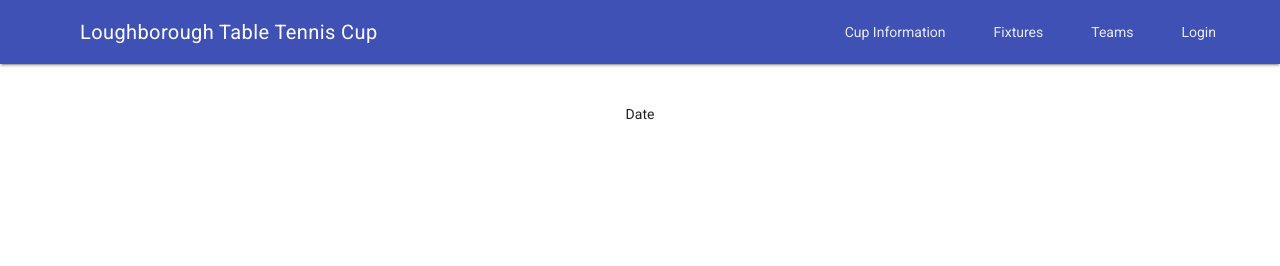
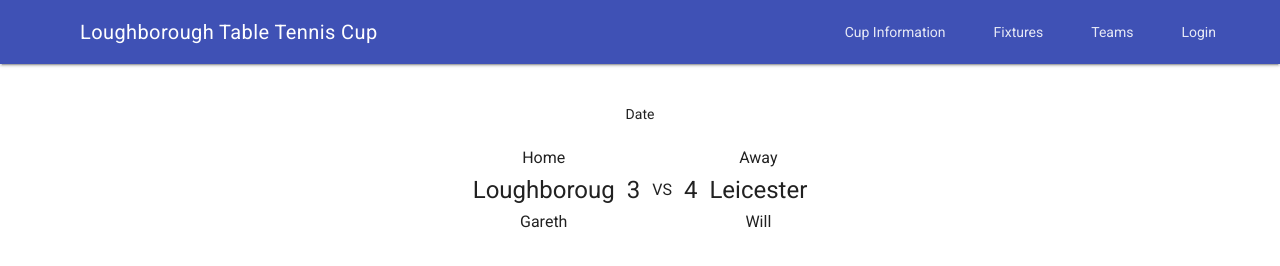
Before and after one commit to NPrada/TableTennisCup, a plain HTML site: page Matchpage.html in a window 1280 px wide. Drawn offline with nearby package versions, Linux system fonts and the light colour scheme.

Commit message:
styling of title table of matchpage
The top table of the match page containig the team names, player names,
and scores

```diff
--- a/Matchpage.css
+++ b/Matchpage.css
@@ -1,3 +1,13 @@
 .date {
     text-align: center
 }
+
+td.cell-border{
+    border: 5px solid white;
+}
+td.title-text{
+    font-size: 24px;
+}
+td.center {
+    text-align: center
+}
--- a/Matchpage.html
+++ b/Matchpage.html
@@ -45,6 +45,33 @@
     <main class="mdl-layout__content">
         <div id="app">
             <p class="date">Date</p>
+            <table style="margin: auto; ">
+                <tr >
+                    <td class="cell-border center">Home</td>
+                    <td></td>
+                    <td></td>
+                    <td></td>
+                    <td class="cell-border center">Away</td>
+                </tr>
+                <tr>
+                    <td class="cell-border title-text">Loughboroug</td>
+                    <td class="cell-border title-text">3</td>
+                    <td class="cell-border ">VS</td>
+                    <td class="cell-border title-text">4</td>
+                    <td class="cell-border title-text">Leicester</td>
+                </tr>
+                <tr >
+                    <td class="cell-border center">
+                        Gareth <br>
+                    </td>
+                    <td></td>
+                    <td></td>
+                    <td></td>
+                    <td class="cell-border center">
+                        Will <br>
+                    </td>
+                </tr>
+            </table>
         </div>
 
 
```
